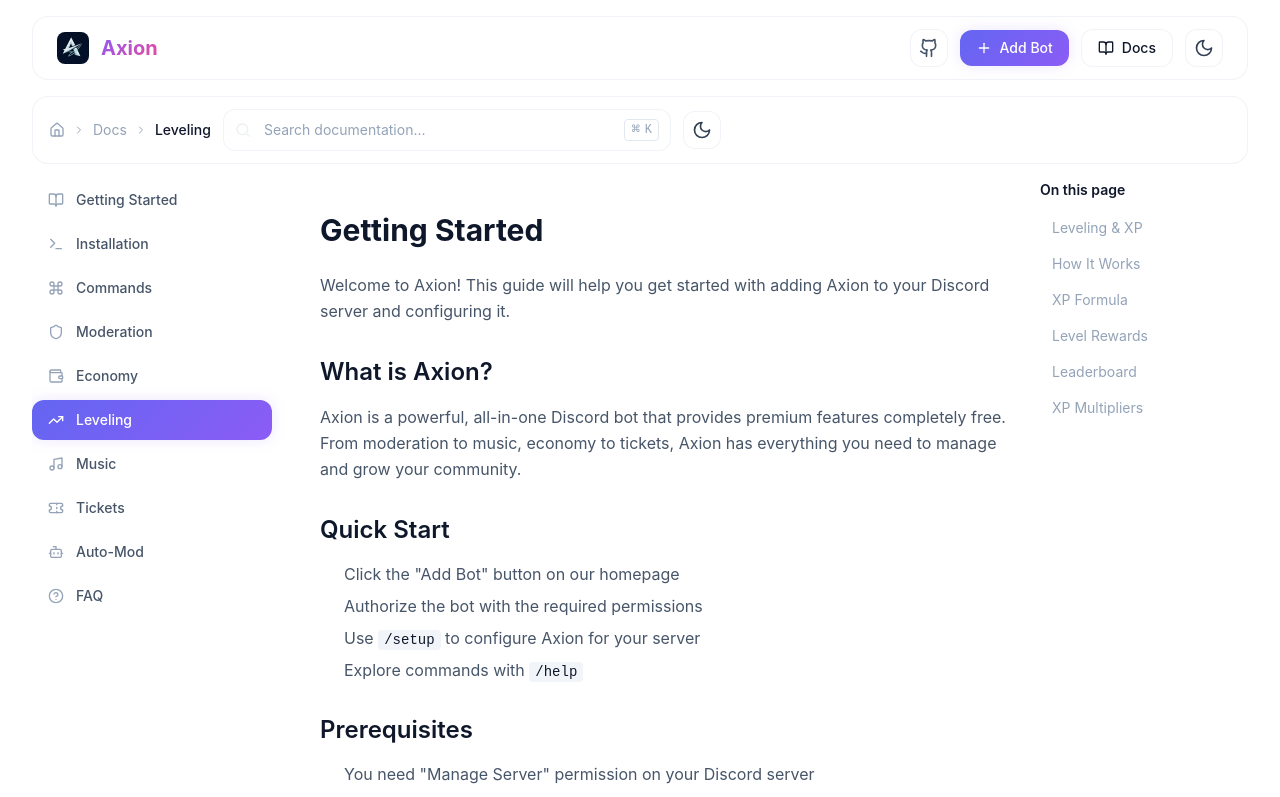
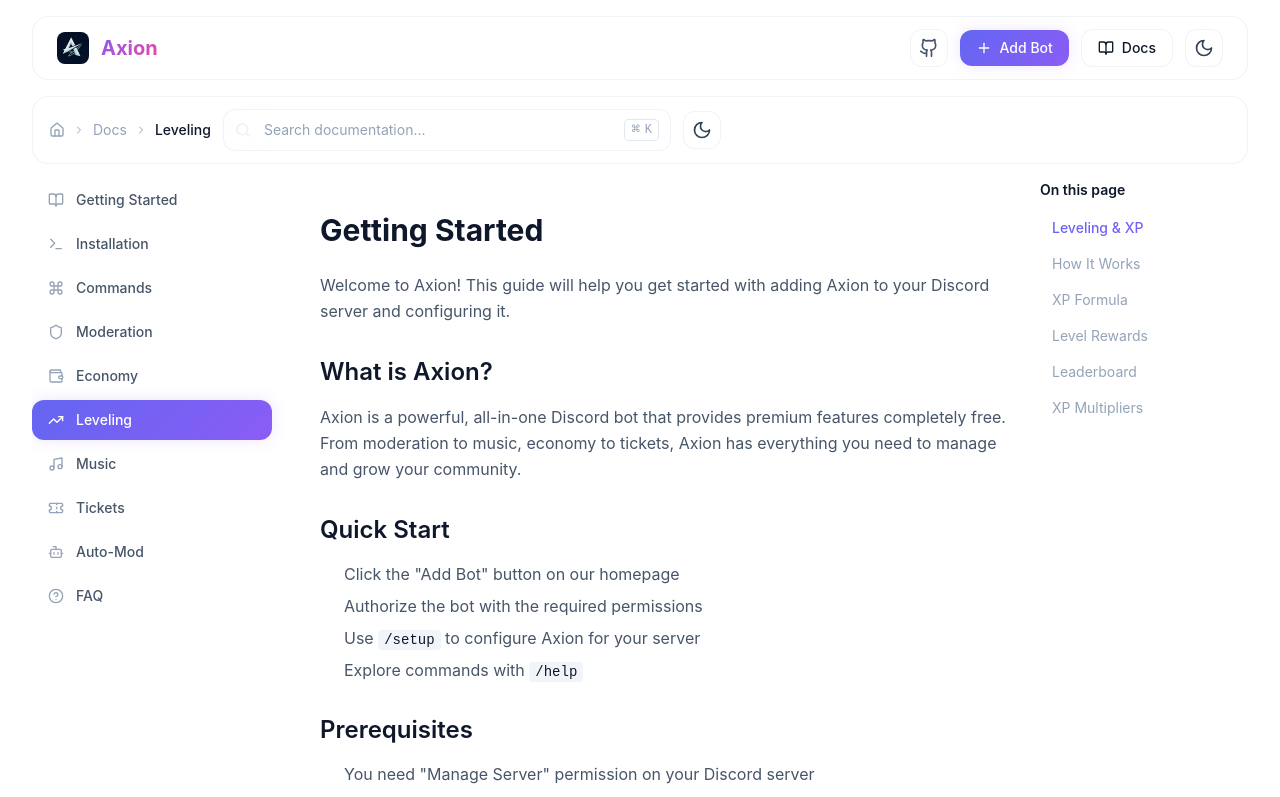
Before and after one commit to imbirat/Axion-docs, a React (Vite) app: page /docs in a window 1280 px wide. Shown: the top 797 px of the page. Built offline with nearby package versions, Linux system fonts and the light colour scheme.

Commit message:
Fix TypeScript errors: IntersectionObserverEntry.id cast, excerpt type assertion, implicit any params

```diff
--- a/src/components/TableOfContents.tsx
+++ b/src/components/TableOfContents.tsx
@@ -57,7 +57,7 @@ export default function TableOfContents({ activeId }: TableOfContentsProps) {
           const topmost = visible.reduce((a, b) =>
             a.boundingClientRect.top < b.boundingClientRect.top ? a : b
           );
-          setActiveHeading(topmost.id);
+          setActiveHeading((topmost.target as HTMLElement).id);
         }
       },
       { rootMargin: '-80px 0px -60% 0px' }
--- a/src/pages/Docs.tsx
+++ b/src/pages/Docs.tsx
@@ -164,7 +164,7 @@ export default function Docs() {
           </p>
         </div>
       ) : searchQuery ? (
-        filteredSections.map((section, index) => (
+        (filteredSections as (typeof docSections[number] & { excerpt: string })[]).map((section, index) => (
           <motion.div
             key={section.id}
             initial={{ opacity: 0, y: 20 }}
@@ -182,7 +182,7 @@ export default function Docs() {
                 </h3>
               </div>
               <p className="text-[var(--text-secondary)] text-sm leading-relaxed">
-                {section.excerpt.split('**').map((part, i) =>
+                {section.excerpt.split('**').map((part: string, i: number) =>
                   i % 2 === 1 ? (
                     <strong key={i} className="text-[var(--text-primary)]">
                       {part}
```
